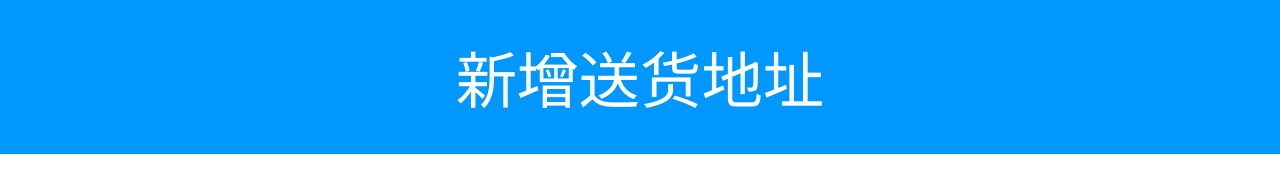
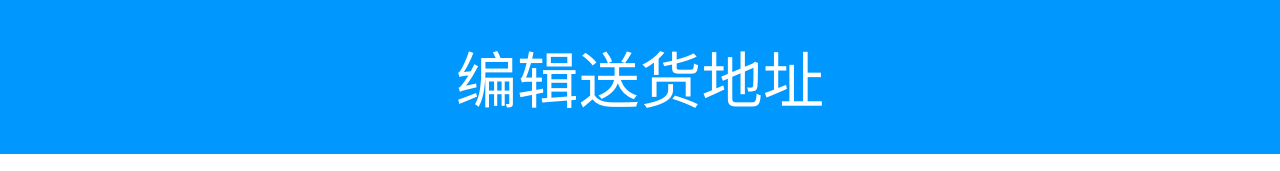
Before and after one commit to cangkui6/elm_frontend, a Vue app: page /edituseraddress in a window 1280 px wide. Shown: the top 171 px of the page. Built offline with nearby package versions, Linux system fonts and the light colour scheme; sample sign-in values are in the browser's storage.

Commit message:
第6789个功能实现

```diff
--- a/src/views/AddUserAddress.vue
+++ b/src/views/AddUserAddress.vue
@@ -54,6 +54,8 @@
 </template>
 
 <script>
+import Footer from '../components/Footer.vue'
+
 export default{
 	data() {
 		return {
@@ -90,6 +92,9 @@ export default{
 			});
 		}
 	},
+	components: {
+		Footer
+	}
 }
 </script>
 
--- a/src/views/EditUserAddress.vue
+++ b/src/views/EditUserAddress.vue
@@ -3,7 +3,7 @@
 
 		<!-- header部分 -->
 		<header>
-			<p>新增送货地址</p>
+			<p>编辑送货地址</p>
 		</header>
 
 		<!-- 表单部分 -->
@@ -54,6 +54,8 @@
 </template>
 
 <script>
+import Footer from '../components/Footer.vue'
+
 export default{
 	data() {
 		return {
@@ -103,6 +105,9 @@ export default{
 			});
 		}
 	},
+	components: {
+		Footer
+	}
 }
 </script>
 
--- a/src/views/UserAddress.vue
+++ b/src/views/UserAddress.vue
@@ -15,8 +15,8 @@
 					<p>{{item.address}}</p>
 				</div>
 				<div class="addresslist-right">
-					<i class="fa fa-edit" @click="edit(index)"></i>
-					<i class="fa fa-remove" @click="remove(index)"></i>
+					<i class="fa fa-edit" @click.stop="edit(index)"></i>
+					<i class="fa fa-remove" @click.stop="remove(index)"></i>
 				</div>
 			</li>
 		</ul>
@@ -69,8 +69,9 @@ export default{
 	},
 	methods: {
 		edit(index){
+			console.log("编辑按钮被点击, index:", index);
+			try {
 				this.$router.push({
-
 					path:'/edituseraddress',
 					query:{
 						daId:this.deliveryAddressArray[index].daId,
@@ -78,9 +79,11 @@ export default{
 						contactName:this.deliveryAddressArray[index].contactName,
 						contactTel:this.deliveryAddressArray[index].contactTel,
 						address:this.deliveryAddressArray[index].address,
-
 					}
-			})
+				});
+			} catch (error) {
+				console.error("路由跳转错误:", error);
+			}
 		},
 		remove(index) {
 			this.$axios.delete('/deliveryAddress/removeDeliveryAddress', {
```
Lines whose indentation alone changed are shown as unchanged.
